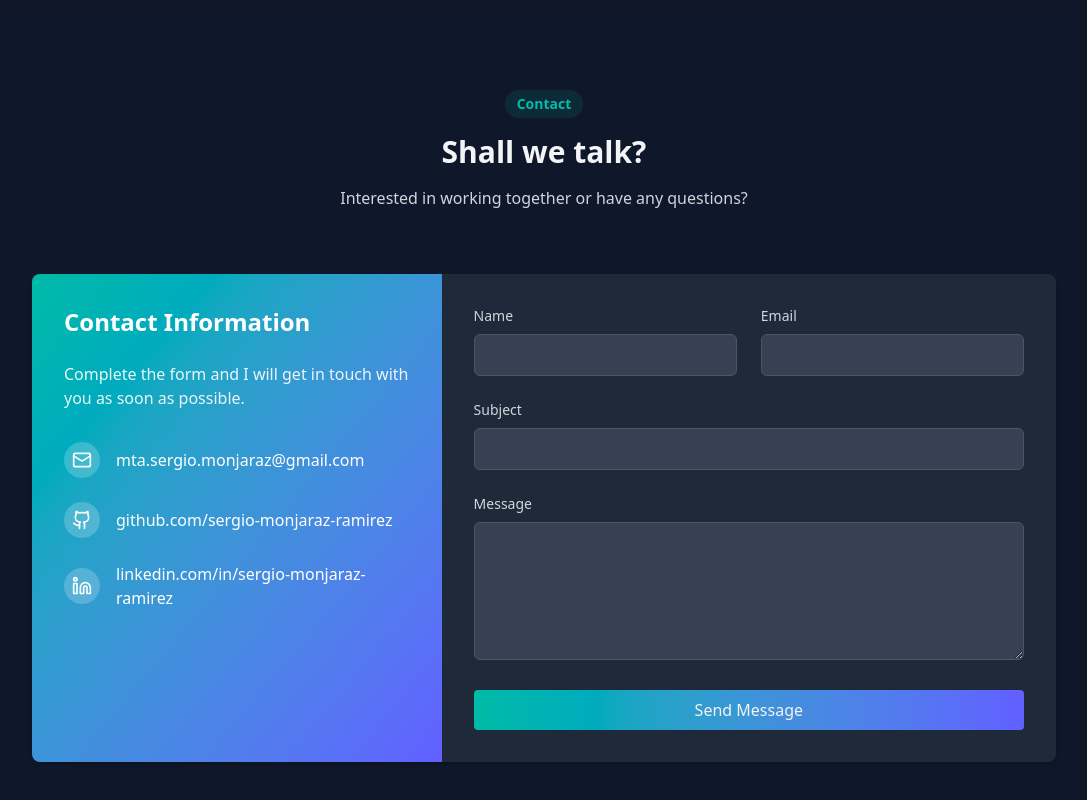
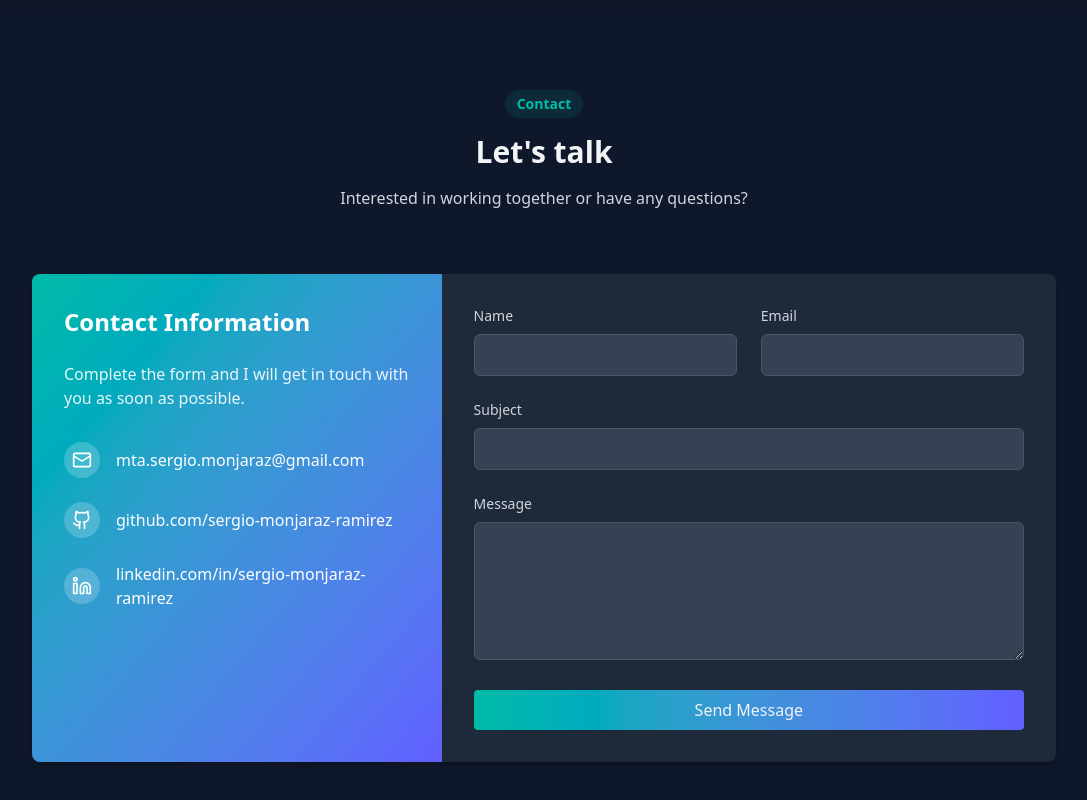
Before and after one commit to sergio-monjaraz-ramirez/sergio-monjaraz-ramirez.github.io, a React (Vite) app: page / in a window 1280 px wide. Shown: the part 3934-4734 px from the top of the page, without its empty margins (96-1183 px from the left). Built offline with nearby package versions, Linux system fonts and the light colour scheme.

Commit message:
Update contact buttons for smooth scrolling and change heading text

```diff
--- a/src/App.tsx
+++ b/src/App.tsx
@@ -237,7 +237,7 @@ function App() {
               {darkMode ? <Sun size={20} /> : <Moon size={20} />}
             </Button>
             <Button
-              onClick={() => alert("Contact")}
+              onClick={() => window.scrollTo({ top: document.getElementById("contact")?.offsetTop, behavior: "smooth" })}
               className="hidden md:flex bg-gradient-to-r from-teal-500 to-indigo-500 hover:from-teal-600 hover:to-indigo-600 text-white border-0"
             >
               Contact
@@ -266,14 +266,14 @@ function App() {
                 </p>
                 <div className="flex flex-wrap gap-4">
                   <Button
-                    onClick={() => alert("goToProjects")}
+                    onClick={() => window.scrollTo({ top: document.getElementById("projects")?.offsetTop, behavior: "smooth" })}
                     className="flex bg-gradient-to-r from-teal-500 to-indigo-500 hover:from-teal-600 hover:to-indigo-600 text-white border-0"
                   >
                     View Projects{" "}
                     <ArrowRight className="ml-2 flex self-center h-4 w-4" />
                   </Button>
                   <Button
-                    onClick={() => alert("download")}
+                    onClick={() => window.open("/docs/Sergio_Monjaraz_CV_2025.pdf", "_blank")}
                     className="border-gray-300 dark:border-gray-700 border-2  dark:bg-black dark:hover:bg-gray-800 hover:bg-gray-300  rounded-md px-4 py-2 flex items-center"
                   >
                     Download CV
@@ -502,7 +502,7 @@ function App() {
               <Badge className="mb-4 bg-teal-500/10 !text-teal-500 dark:bg-teal-400/10 dark:text-teal-400">
                 Contact
               </Badge>
-              <h2 className="text-3xl font-bold mb-4">Shall we talk?</h2>
+              <h2 className="text-3xl font-bold mb-4">Let's talk</h2>
               <p className="text-gray-600 dark:text-gray-300">
                 Interested in working together or have any questions?
               </p>
```
Also changed, not shown: 1 other file (tests, documents, lock files or other folders).
